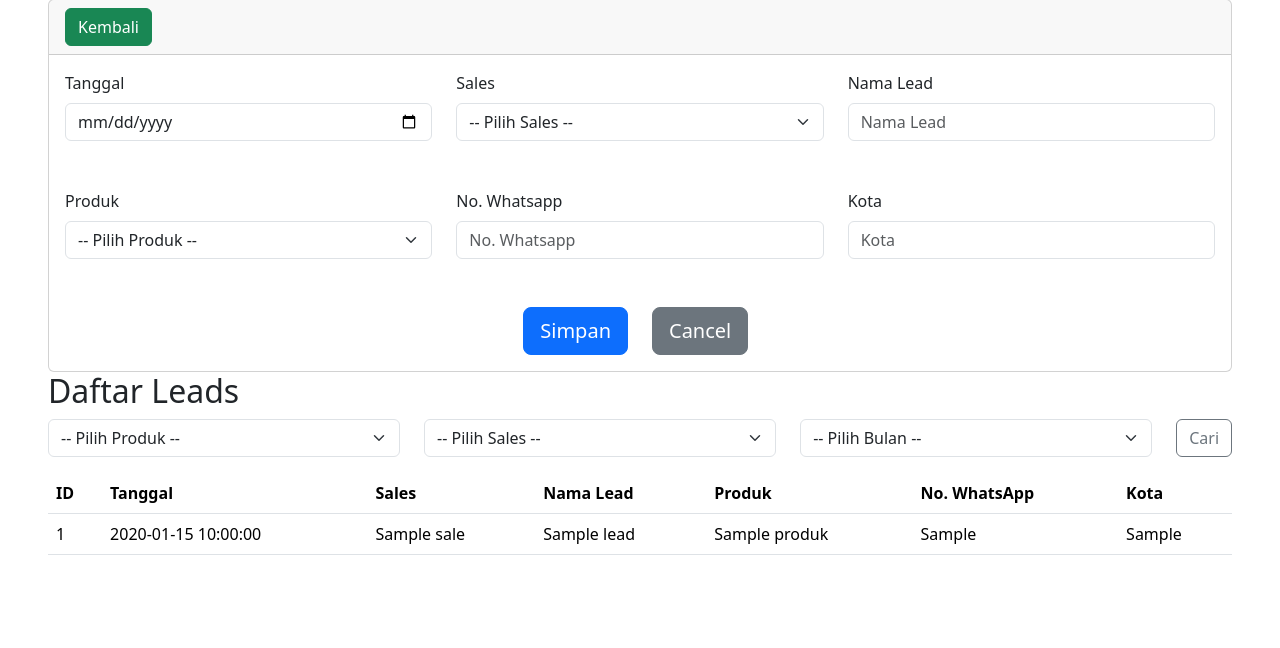
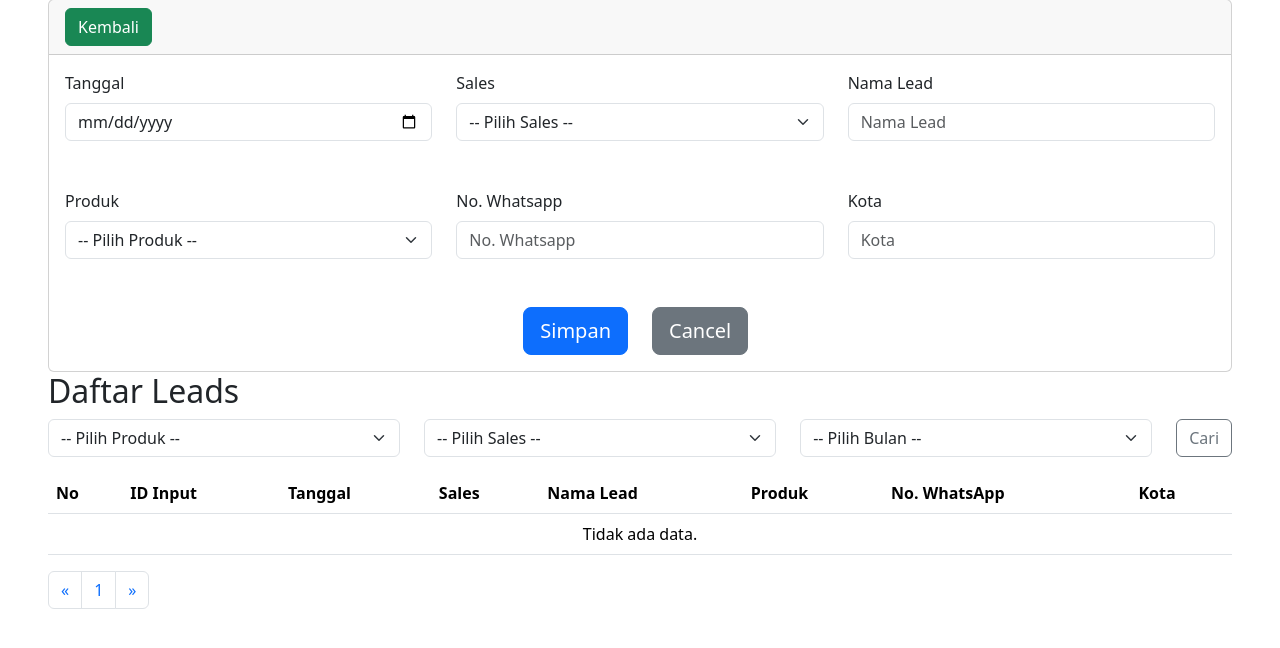
Before and after one commit to helmiade/united-tractor-test, a PHP site: page /index.php?page=0 in a window 1280 px wide. Shown: the part 95-743 px from the top of the page. Run offline with PHP 8.4, Linux system fonts and the light colour scheme; tables that the repository leaves empty or names only in its code hold one stand-in row (values such as "Sample post").

Commit message:
add pagination

```diff
--- a/index.php
+++ b/index.php
@@ -12,6 +12,13 @@
 
   <?php
   require('connection.php');
+
+  // Tentukan jumlah data per halaman
+  $limit = 10; // 10 data per halaman
+
+  // Ambil nomor halaman dari URL, jika tidak ada default ke halaman 1
+  $page = isset($_GET['page']) ? (int)$_GET['page'] : 1;
+  $offset = ($page - 1) * $limit;
 
   // Ambil data produk untuk dropdown
   $sql_produk = "SELECT * FROM produk";
@@ -52,7 +59,15 @@
           $sql .= " WHERE " . implode(' AND ', $conditions);
       }
   }
-  $sql .= " ORDER BY leads.id_leads ASC";
+
+  // Query untuk menghitung total data (dengan filter pencarian jika ada)
+  $sql_count = str_replace("SELECT leads.*, sales.nama_sales, produk.nama_produk", "SELECT COUNT(*) as total", $sql);
+  $result_count = $conn->query($sql_count);
+  $total_data = $result_count->fetch_assoc()['total'];
+  $total_pages = ceil($total_data / $limit); // Hitung total halaman
+
+  // Tambahkan ORDER BY, LIMIT dan OFFSET
+  $sql .= " ORDER BY leads.id_leads ASC LIMIT $limit OFFSET $offset";
 
   $result = $conn->query($sql);
   ?>
@@ -165,9 +180,11 @@
         </div>
       </form>
 
+      <!-- Tabel Data Leads -->
       <table class="table">
         <tr>
-          <th>ID</th>
+          <th>No</th>
+          <th>ID Input</th>
           <th>Tanggal</th>
           <th>Sales</th>
           <th>Nama Lead</th>
@@ -175,26 +192,54 @@
           <th>No. WhatsApp</th>
           <th>Kota</th>
         </tr>
-
         <?php
         if ($result->num_rows > 0) {
-          // Output data setiap baris
+          $no = $offset;
           while ($row = $result->fetch_assoc()) {
-            echo "<tr>
-                        <td>" . $row["id_leads"] . "</td>
-                        <td>" . $row["tanggal"] . "</td>
-                        <td>" . $row["nama_sales"] . "</td>
-                        <td>" . $row["nama_lead"] . "</td>
-                        <td>" . $row["nama_produk"] . "</td>
-                        <td>" . $row["no_wa"] . "</td>
-                        <td>" . $row["kota"] . "</td>
-                    </tr>";
+              $id_leads = str_pad(htmlspecialchars($row['id_leads']), 3, '0', STR_PAD_LEFT);
+              echo "<tr>";
+              echo "<td>" .  ++$no . "</td>";
+              echo "<td>$id_leads</td>";
+              echo "<td>" . htmlspecialchars($row['tanggal']) . "</td>";
+              echo "<td>" . htmlspecialchars($row['nama_sales']) . "</td>";
+              echo "<td>" . htmlspecialchars($row['nama_lead']) . "</td>";
+              echo "<td>" . htmlspecialchars($row['nama_produk']) . "</td>";
+              echo "<td>" . htmlspecialchars($row['no_wa']) . "</td>";
+              echo "<td>" . htmlspecialchars($row['kota']) . "</td>";
+              echo "</tr>";
           }
         } else {
-          echo "<tr><td colspan='7' class='text-center'>Tidak ada data.</td></tr>";
+          echo "<tr><td colspan='8' class='text-center'>Tidak ada data.</td></tr>";
         }
         ?>
       </table>
+
+      <!-- Navigasi Pagination -->
+      <nav aria-label="Page navigation">
+        <ul class="pagination">
+          <!-- Tombol Previous -->
+          <li class="page-item <?= ($page == 1) ? 'disabled' : '' ?>">
+            <a class="page-link" href="?page=<?= $page - 1 ?>" aria-label="Previous">
+              <span aria-hidden="true">&laquo;</span>
+            </a>
+          </li>
+
+          <!-- Nomor Halaman -->
+          <?php for ($i = 1; $i <= $total_pages; $i++) { ?>
+            <li class="page-item <?= ($i == $page) ? 'active' : '' ?>">
+              <a class="page-link" href="?page=<?= $i ?>"><?= $i ?></a>
+            </li>
+          <?php } ?>
+
+          <!-- Tombol Next -->
+          <li class="page-item <?= ($page == $total_pages) ? 'disabled' : '' ?>">
+            <a class="page-link" href="?page=<?= $page + 1 ?>" aria-label="Next">
+              <span aria-hidden="true">&raquo;</span>
+            </a>
+          </li>
+        </ul>
+      </nav>
+
     </main>
   </div>
 </body>
```
